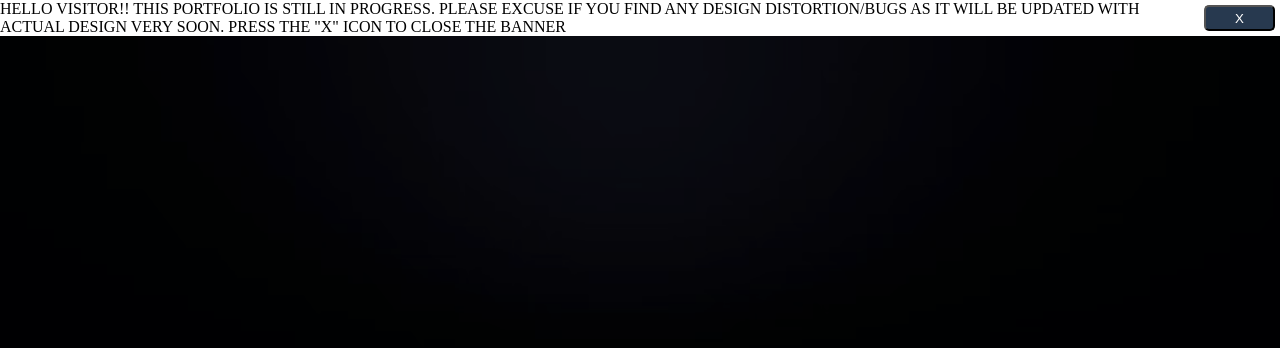
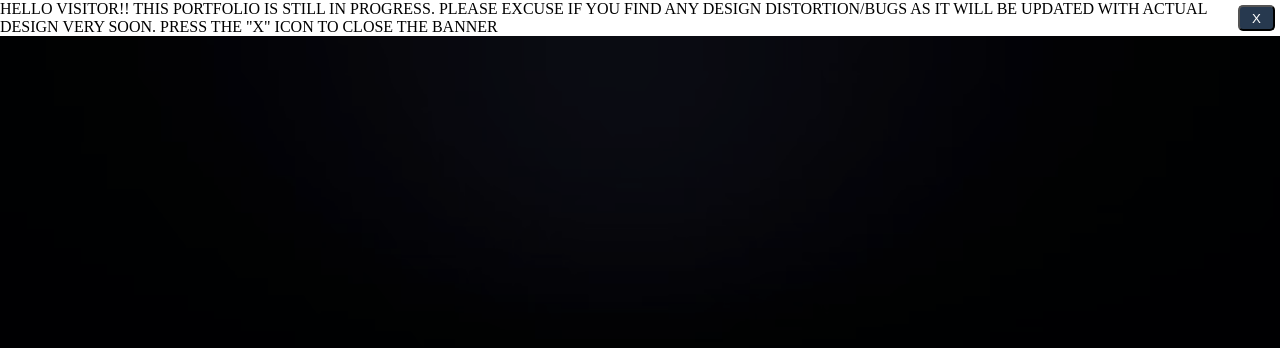
Before and after one commit to chethanprabhu/Portfolio, a website: page index.html in a window 1280 px wide. Shown: the top 348 px of the page. Drawn offline with Linux system fonts and the light colour scheme.

Commit message:
changed button width

```diff
--- a/styles.scss
+++ b/styles.scss
@@ -13,7 +13,7 @@
 
 .cross {
     margin: 5px;
-    width: 100px !important;
+    width: 50px !important;
     background-color: #27394f;
     color: white;
     border-radius: 5px;
```
Also changed, not shown: output.css.
